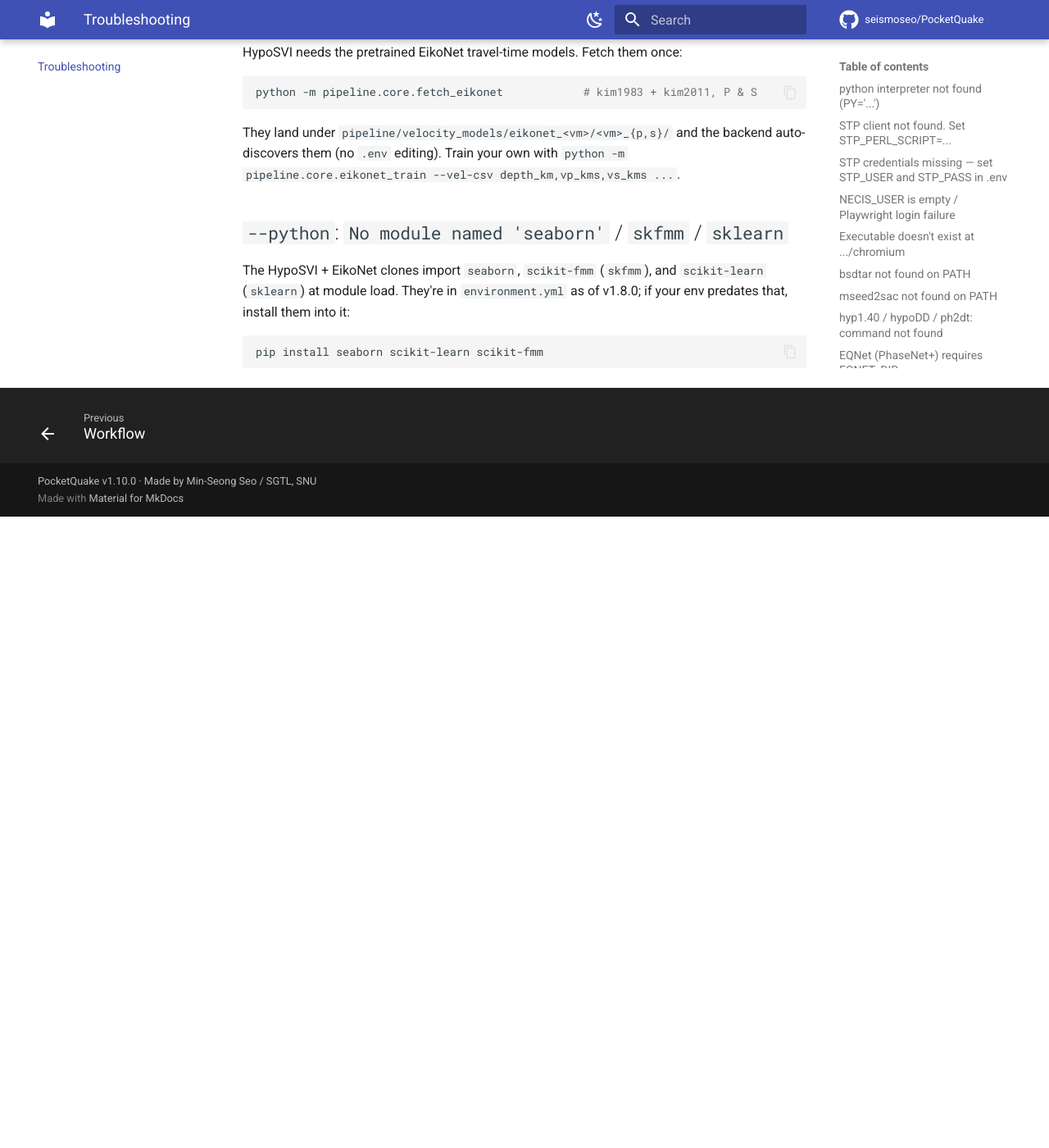
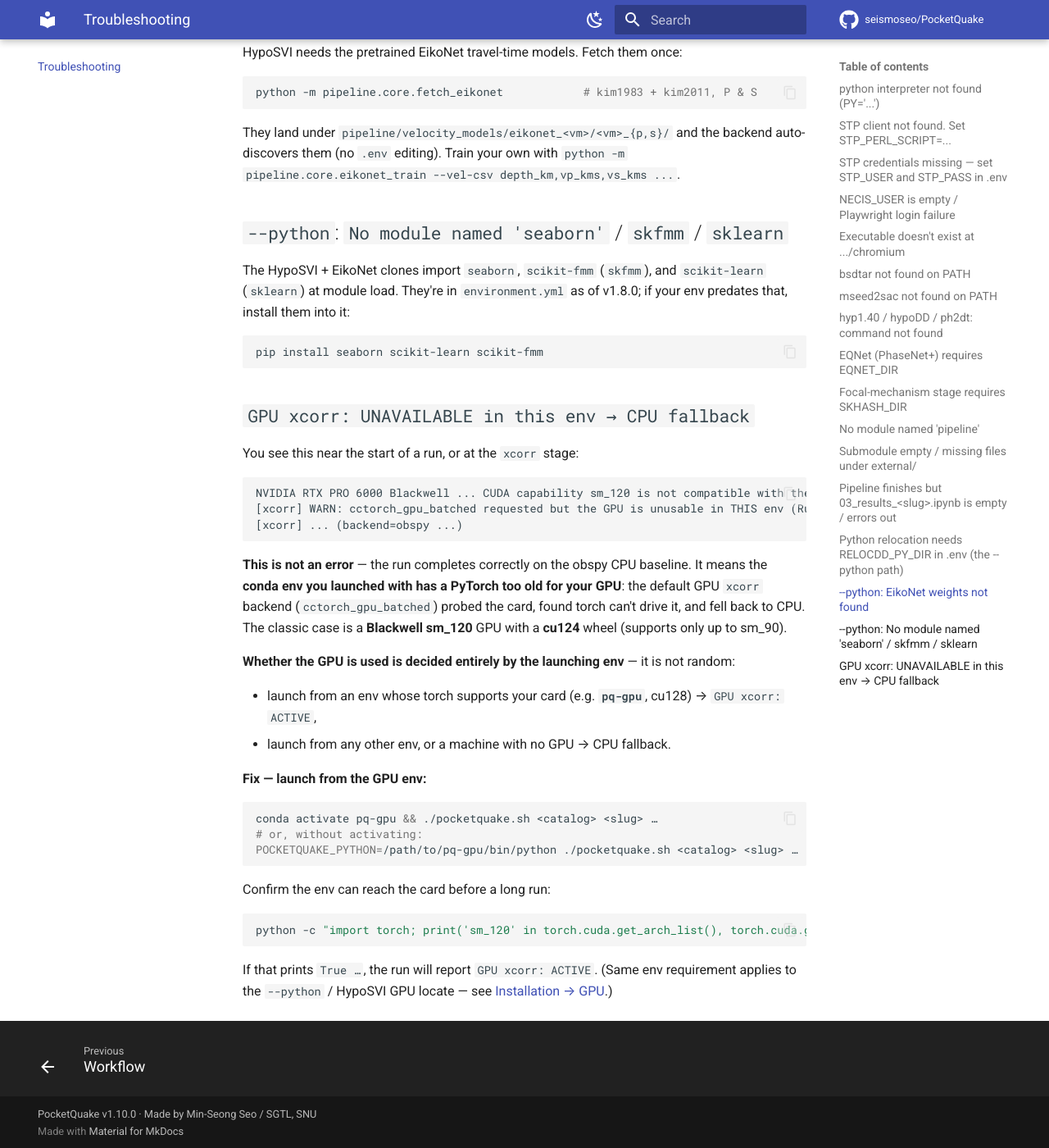
Before and after one commit to seismoseo/PocketQuake, an MkDocs documentation site: the page built from docs/TROUBLESHOOTING.md, in a window 1280 px wide and 1400 px high, scrolled down 3105 px. Shown: the whole window at 82% size. Built offline with MkDocs 1.6.1 and Material for MkDocs 9.7.7, drawn with Linux system fonts in a browser that asks for light colours; comment, search, counter and statistics services are not loaded; before the commit the page ends 3735 px from its top, so only the background shows below that.

Commit message:
docs + engine bump: surface the GPU-xcorr env requirement
- Engine bump e223744->97d52ac: up-front 'GPU xcorr: ACTIVE / UNAVAILABLE' notice.
- INSTALL: GPU now accelerates BOTH the default dt.cc xcorr stage and --python/HypoSVI;
  spell out that the GPU is used only when the launching env's torch supports the card
  (sm_120 needs cu128), with the POCKETQUAKE_PYTHON pointer.
- TROUBLESHOOTING: new entry for 'GPU xcorr: UNAVAILABLE in this env -> CPU fallback'
  (the Blackwell-sm_120-on-cu124 symptom) with the pq-gpu fix.

Co-Authored-By: Claude Opus 4.8 <noreply@anthropic.com>

````diff
--- a/docs/INSTALL.md
+++ b/docs/INSTALL.md
@@ -47,9 +47,10 @@ playwright install chromium      # one-time, ~200 MB
 `environment.yml` installs Python, obspy, seisbench, playwright, pytorch (CPU),
 plotly, jupyter, and `libarchive` (which provides `bsdtar`).
 
-**GPU is recommended** if you use the `--python` / HypoSVI backend — the per-event
-locate is ~10–20× faster (a 15k-event catalog is ~15 h on GPU vs ~1–2 weeks on CPU).
-After activating the env, install a CUDA PyTorch wheel matching your card from
+**GPU is recommended.** It accelerates **two** stages: the **default `dt.cc` cross-correlation**
+(`xcorr`, `cctorch_gpu_batched` backend — ~3× at cluster scale) **and** the `--python` / HypoSVI
+locate (~10–20× per event; a 15k-event catalog is ~15 h on GPU vs ~1–2 weeks on CPU). After
+activating the env, install a CUDA PyTorch wheel matching your card from
 <https://pytorch.org/get-started/locally/> (e.g. `cu128` for Blackwell sm_120):
 
 ```bash
@@ -57,9 +58,15 @@ pip install --upgrade --index-url https://download.pytorch.org/whl/cu128 torch
 python -c "import torch; print('sm_120' in torch.cuda.get_arch_list(), torch.cuda.get_device_name(0))"
 ```
 
-HypoSVI auto-detects the GPU and falls back to CPU, so this step is optional — the
-default Fortran path and CPU HypoSVI both run fine without it. See
-[Python backend → GPU](python-backend.md#gpu-recommended).
+This is **optional** — both GPU stages auto-fall-back to CPU (the default Fortran path and CPU
+HypoSVI run fine without it). But the GPU is used **only when the env you launch with has a torch
+that supports your card**: PocketQuake runs whatever `python3` it finds (or `$POCKETQUAKE_PYTHON`),
+so a GPU newer than that env's torch (e.g. **sm_120 on a cu124 wheel**) cleanly falls back to CPU.
+If you keep a separate GPU env, point the wrapper at it without activating:
+`POCKETQUAKE_PYTHON=/path/to/gpu-env/bin/python ./pocketquake.sh …`. Each run prints
+**`GPU xcorr: ACTIVE`** or **`GPU xcorr: UNAVAILABLE in this env → CPU fallback`** up front so you
+can tell at a glance. See [Python backend → GPU](python-backend.md#gpu-recommended) and
+[Troubleshooting → GPU not used](TROUBLESHOOTING.md#gpu-xcorr-unavailable-in-this-env-cpu-fallback).
 
 ## 3. External binaries (compiled)
 
--- a/docs/TROUBLESHOOTING.md
+++ b/docs/TROUBLESHOOTING.md
@@ -134,3 +134,40 @@ that, install them into it:
 ```bash
 pip install seaborn scikit-learn scikit-fmm
 ```
+
+## `GPU xcorr: UNAVAILABLE in this env → CPU fallback`
+
+You see this near the start of a run, or at the `xcorr` stage:
+
+```
+NVIDIA RTX PRO 6000 Blackwell ... CUDA capability sm_120 is not compatible with the current PyTorch installation.
+[xcorr] WARN: cctorch_gpu_batched requested but the GPU is unusable in THIS env (RuntimeError; torch 2.6.0+cu124 supports sm_80, sm_86, sm_90) -> obspy CPU fallback. Use the pq-gpu env (PyTorch cu128) for GPU xcorr.
+[xcorr] ... (backend=obspy ...)
+```
+
+**This is not an error** — the run completes correctly on the obspy CPU baseline. It means the
+**conda env you launched with has a PyTorch too old for your GPU**: the default GPU `xcorr` backend
+(`cctorch_gpu_batched`) probed the card, found torch can't drive it, and fell back to CPU. The
+classic case is a **Blackwell sm_120** GPU with a **cu124** wheel (supports only up to sm_90).
+
+**Whether the GPU is used is decided entirely by the launching env** — it is not random:
+
+- launch from an env whose torch supports your card (e.g. **`pq-gpu`**, cu128) → `GPU xcorr: ACTIVE`,
+- launch from any other env, or a machine with no GPU → CPU fallback.
+
+**Fix — launch from the GPU env:**
+
+```bash
+conda activate pq-gpu && ./pocketquake.sh <catalog> <slug> …
+# or, without activating:
+POCKETQUAKE_PYTHON=/path/to/pq-gpu/bin/python ./pocketquake.sh <catalog> <slug> …
+```
+
+Confirm the env can reach the card before a long run:
+
+```bash
+python -c "import torch; print('sm_120' in torch.cuda.get_arch_list(), torch.cuda.get_device_name(0))"
+```
+
+If that prints `True …`, the run will report `GPU xcorr: ACTIVE`. (Same env requirement applies to
+the `--python` / HypoSVI GPU locate — see [Installation → GPU](INSTALL.md#2-conda-environment-one-command).)
````
